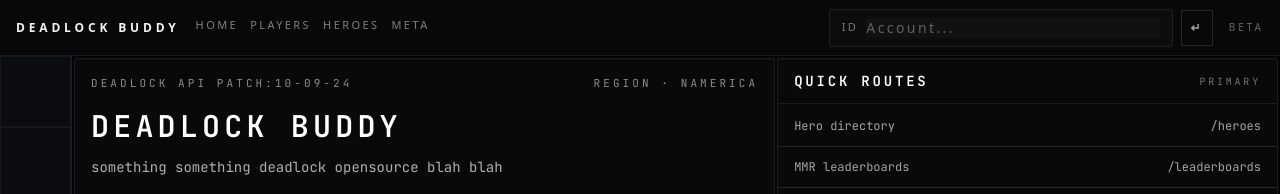
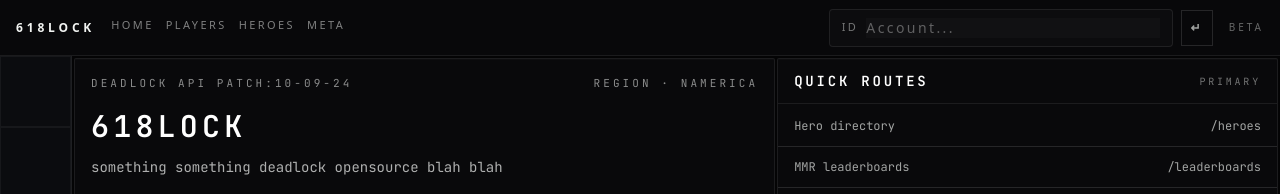
Before and after one commit to supakawaiidesu/deadlock-buddy, a Next.js app: page / in a window 1280 px wide. Shown: the top 194 px of the page. Built offline with nearby package versions, Linux system fonts and the light colour scheme; no server answers.

Commit message:
name change

```diff
--- a/src/app/layout.tsx
+++ b/src/app/layout.tsx
@@ -23,7 +23,7 @@
 });
 
 export const metadata: Metadata = {
-  title: 'Deadlock Buddy',
+  title: '618Lock',
   description: 'Player insights and hero analytics for Valve’s Deadlock.',
 };
 
--- a/src/app/page.tsx
+++ b/src/app/page.tsx
@@ -86,7 +86,7 @@
           </div>
           <div>
             <h1 className="text-3xl font-semibold uppercase tracking-[0.14em] text-white">
-            Deadlock Buddy
+            618Lock
             </h1>
             <p className="mt-3 max-w-xl text-sm leading-relaxed text-[rgba(245,247,245,0.7)]">
               something something deadlock opensource blah blah
--- a/src/app/players/page.tsx
+++ b/src/app/players/page.tsx
@@ -8,7 +8,7 @@
           Player Lookup
         </span>
         <h1 className="font-[var(--font-display)] text-4xl font-semibold text-white md:text-5xl">
-          Track your climb with Deadlock Buddy
+          Track your climb with 618Lock
         </h1>
         <p className="text-lg text-[rgba(245,247,245,0.72)]">
           Enter a Valve account ID to explore match performance, MMR trends, and hero mastery.
--- a/src/features/navigation/components/top-nav.tsx
+++ b/src/features/navigation/components/top-nav.tsx
@@ -40,7 +40,7 @@
         href="/"
         className="text-xs font-semibold uppercase tracking-[0.32em] text-[rgba(245,247,245,0.65)]"
       >
-        Deadlock Buddy
+        618Lock
       </Link>
       <nav className="hidden items-center gap-3 text-[11px] uppercase tracking-[0.22em] text-[rgba(245,247,245,0.5)] md:flex">
         {navLinks.map((link) => (
```
Also changed, not shown: 2 other files (tests, documents, lock files or other folders).
